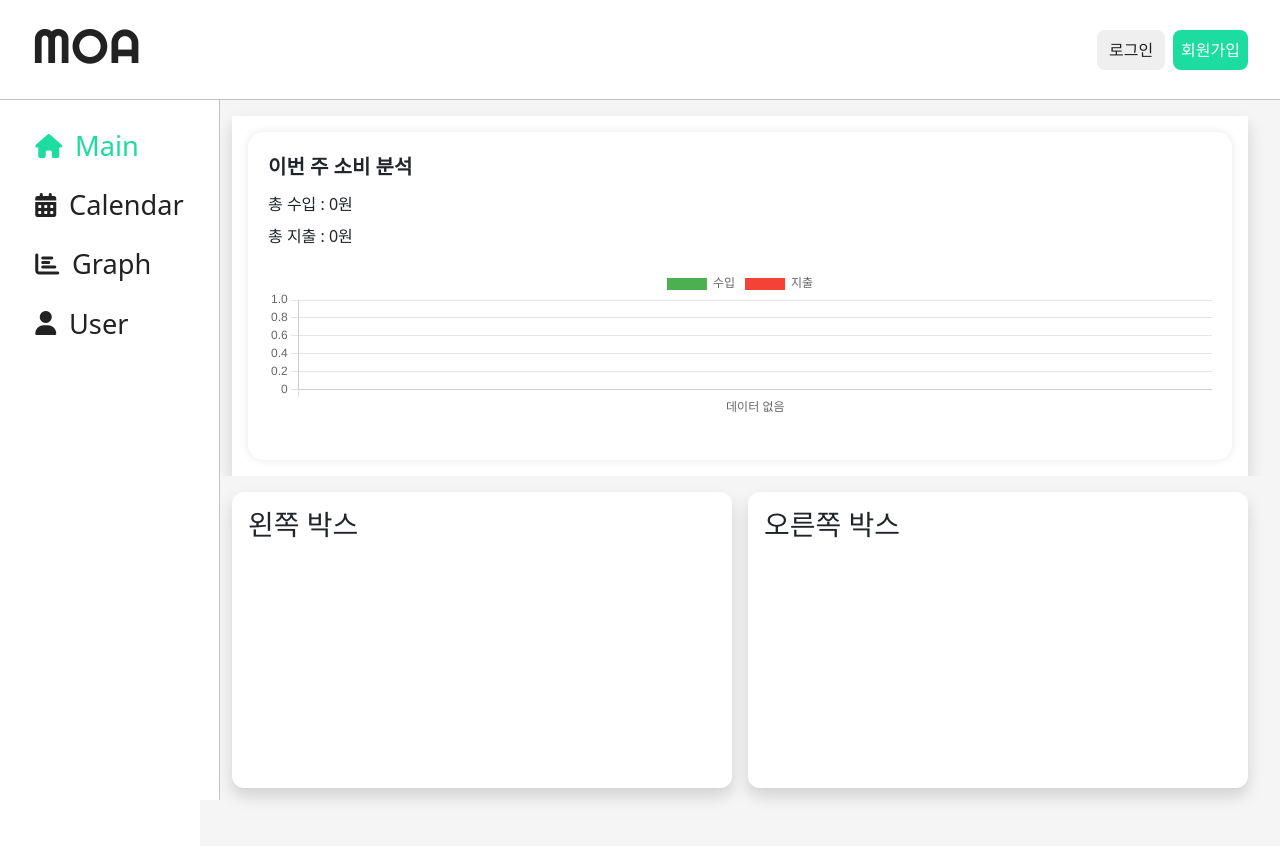
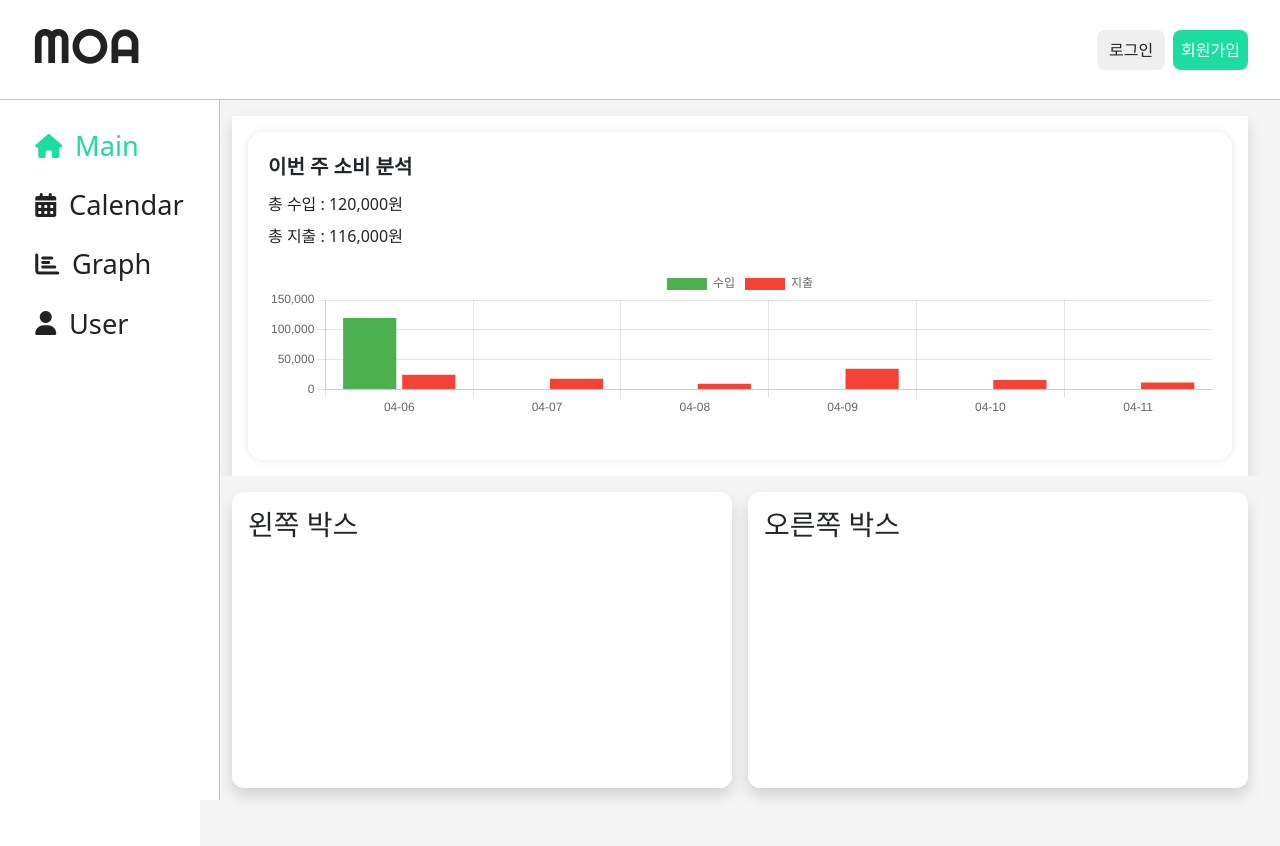
Before and after one commit to Money-MOA/tetz-s-secret-account-book, a Vue app: page /main in a window 1280 px wide. Shown: the top 846 px of the page. Built offline with nearby package versions, Linux system fonts and the light colour scheme; data requests are answered from the project's data file.

Commit message:
feat: 차트 안 주별 목록 삭제

```diff
--- a/src/components/ChartWithLegend.vue
+++ b/src/components/ChartWithLegend.vue
@@ -9,23 +9,23 @@
 
     <!-- 범례 -->
     <div
-      class="self-center ml-[3rem] space-y-[1rem] p-[1.5rem] w-[12rem] rounded-[0.5rem] bg-[#f9fafb] shadow-md border border-[#d1d5db]"
+      class="self-center ml-[3rem] space-y-[1rem] p-[1.5rem] w-[14rem] rounded-[0.5rem] bg-[#f9fafb] shadow-md border border-[#d1d5db]"
     >
       <div
         v-for="(item, index) in chartData"
         :key="item.category"
-        class="flex items-center justify-between gap-3"
+        class="flex items-center justify-between gap-[1.5rem]"
       >
         <div class="flex items-center gap-[12px]">
           <span
             class="w-[16px] h-[16px] rounded-full inline-block"
             :style="{ backgroundColor: colors[index % colors.length] }"
           ></span>
-          <span class="text-sm font-medium text-gray-800">
+          <span class="text-sm font-medium text-gray-800 whitespace-nowrap">
             {{ item.category }}
           </span>
         </div>
-        <span class="text-sm font-semibold text-gray-900">
+        <span class="text-sm font-semibold text-gray-900 whitespace-nowrap">
           {{ formatPrice(item.amount) }} 원
         </span>
       </div>
--- a/src/components/DailyBarChart.vue
+++ b/src/components/DailyBarChart.vue
@@ -7,11 +7,9 @@
         class="block w-[12rem] px-[1rem] py-[0.5rem] mt-[4px] text-[0.875rem] bg-white border border-[rgba(209,213,219,1)] rounded-[6px] shadow-[0_1px_2px_rgba(0,0,0,0.05)] focus:outline-none focus:ring-[2px] focus:ring-[#1cdc9f] focus:border-[#1cdc9f]"
       >
         <option disabled value="">주차 선택</option>
-        <option value="1">1주차</option>
-        <option value="2">2주차</option>
-        <option value="3">3주차</option>
-        <option value="4">4주차</option>
-        <option value="5">5주차</option>
+        <option v-for="week in weeks" :key="week.value" :value="week.value">
+          {{ week.label }}
+        </option>
       </select>
     </div>
 
@@ -47,18 +45,40 @@ Chart.register(
 
 let chartInstance = null;
 const barCanvas = ref(null);
-const selectedWeek = ref('1'); // 기본은 1주차
+const selectedWeek = ref('1'); // 기본 1주차 선택
+const weeks = ref([]); // 주차 배열 동적생성
 
-// 날짜 문자열 -> 주차 계산 (1~5주차)
-const getWeekOfMonth = (dateStr) => {
-  const date = new Date(dateStr);
-  const day = date.getDate();
-  return Math.ceil(day / 7);
+// 주차 자동생성 함수
+const createWeeks = () => {
+  const today = new Date();
+  const year = today.getFullYear();
+  const month = today.getMonth() + 1;
+  const lastDay = new Date(year, month, 0).getDate(); // 그 달 마지막날
+
+  const temp = [];
+  let week = 1;
+
+  for (let i = 1; i <= lastDay; i += 7) {
+    const start = i;
+    const end = Math.min(i + 6, lastDay);
+    temp.push({
+      value: String(week),
+      label: `${start}일 ~ ${end}일`,
+      start,
+      end,
+    });
+    week++;
+  }
+
+  weeks.value = temp;
 };
 
 const drawChart = (labels, values) => {
   const ctx = barCanvas.value.getContext('2d');
-  if (chartInstance) chartInstance.destroy();
+  if (chartInstance) {
+    chartInstance.destroy();
+    chartInstance = null;
+  }
 
   chartInstance = new Chart(ctx, {
     type: 'bar',
@@ -76,8 +96,7 @@ const drawChart = (labels, values) => {
       responsive: true,
       plugins: {
         tooltip: { enabled: true },
-        legend: { display: true },
-        datalabels: { display: false },
+        legend: { display: false },
       },
       scales: {
         y: { beginAtZero: true },
@@ -90,22 +109,60 @@ const fetchDataAndDraw = async () => {
   const res = await fetch('http://localhost:3000/dailyExpense?userId=1');
   const allData = await res.json();
 
-  const filtered = allData.filter((item) => {
-    const week = getWeekOfMonth(item.date);
-    return week.toString() === selectedWeek.value;
-  });
+  const weekInfo = weeks.value.find(
+    (week) => week.value === selectedWeek.value
+  );
 
-  const labels = filtered.map((item) => item.date);
+  if (!weekInfo) return;
+
+  const targetDate = new Date(
+    new Date().getFullYear(),
+    new Date().getMonth(),
+    weekInfo.start
+  );
+  const year = targetDate.getFullYear();
+  const month = targetDate.getMonth() + 1;
+
+  const filtered = allData
+    .filter((item) => {
+      const itemDate = new Date(item.date);
+      const day = itemDate.getDate();
+      const itemMonth = itemDate.getMonth() + 1;
+      const itemYear = itemDate.getFullYear();
+
+      return (
+        day >= weekInfo.start &&
+        day <= weekInfo.end &&
+        itemMonth === month &&
+        itemYear === year
+      );
+    })
+    .sort((a, b) => new Date(a.date) - new Date(b.date));
+
+  const labels = filtered.map((item) => item.date.slice(5)); // MM-DD
   const values = filtered.map((item) => item.outcome);
 
   drawChart(labels, values);
 };
 
+onMounted(() => {
+  createWeeks();
+});
+
+// 주차 목록 생성 후 → 자동 주차 선택 + 차트 그림
+watch(weeks, () => {
+  const today = new Date();
+  const todayDate = today.getDate();
+
+  const currentWeek = weeks.value.find(
+    (week) => todayDate >= week.start && todayDate <= week.end
+  );
+
+  selectedWeek.value = currentWeek?.value || '1';
+});
+
+// 드롭다운 선택 변경 시 → 차트 다시 그림
 watch(selectedWeek, () => {
   fetchDataAndDraw();
 });
-
-onMounted(() => {
-  fetchDataAndDraw();
-});
 </script>
--- a/src/components/MainTop.vue
+++ b/src/components/MainTop.vue
@@ -76,21 +76,21 @@ const totalOutcome = ref(0);
 
 onMounted(async () => {
   const today = new Date();
-  const month = today.getMonth() + 1;
-  const week = Math.ceil(today.getDate() / 7);
+  const sevenDaysAgo = new Date();
+  sevenDaysAgo.setDate(today.getDate() - 6); // 오늘 포함 7일
 
-  const res = await axios.get(
-    `http://localhost:3000/dailyExpense?userId=1&month=${month}`
-  );
-  const thisMonthData = res.data;
+  const res = await axios.get(`http://localhost:3000/dailyExpense?userId=1`);
 
-  const thisWeekData = thisMonthData.filter(
-    (item) => Number(item.week) === week
-  );
+  const allData = res.data;
+
+  const thisWeekData = allData.filter((item) => {
+    const itemDate = new Date(item.date);
+    return itemDate >= sevenDaysAgo && itemDate <= today;
+  });
 
   chartData.labels =
     thisWeekData.length > 0
-      ? thisWeekData.map((item) => item.date.slice(5))
+      ? thisWeekData.map((item) => item.date.slice(5)) // MM-DD 형태
       : ['데이터 없음'];
 
   chartData.datasets[0].data =
@@ -107,6 +107,7 @@ onMounted(async () => {
     (sum, item) => sum + Number(item.income),
     0
   );
+
   totalOutcome.value = thisWeekData.reduce(
     (sum, item) => sum + Number(item.outcome),
     0
@@ -115,19 +116,15 @@ onMounted(async () => {
   const maxIncome = Math.max(
     ...thisWeekData.map((item) => Number(item.income))
   );
+
   const maxOutcome = Math.max(
     ...thisWeekData.map((item) => Number(item.outcome))
   );
+
   const maxY =
     Math.ceil(Math.max(maxIncome, maxOutcome) / 10000) * 10000 + 10000;
 
-  chartOptions.scales = {
-    ...chartOptions.scales,
-    y: {
-      ...chartOptions.scales.y,
-      suggestedMax: maxY,
-    },
-  };
+  chartOptions.scales.y.suggestedMax = maxY;
 });
 </script>
 
--- a/src/pages/ExpenseGraphPage.vue
+++ b/src/pages/ExpenseGraphPage.vue
@@ -15,7 +15,7 @@
             >
               <option disabled value="">선택</option>
               <option value="monthly">카테고리</option>
-              <option value="weekly">월별</option>
+              <!-- <option value="weekly">월별</option> -->
               <option value="daily">일별</option>
             </select>
           </div>
```
